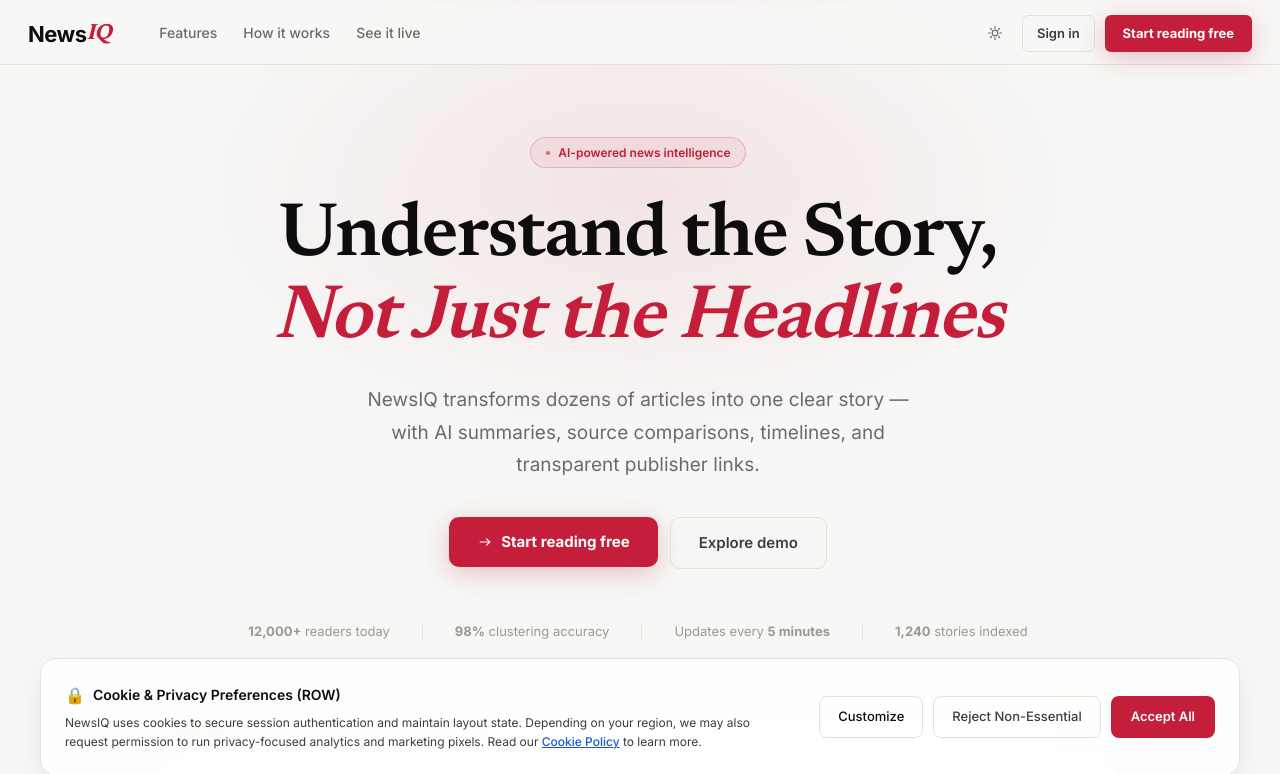
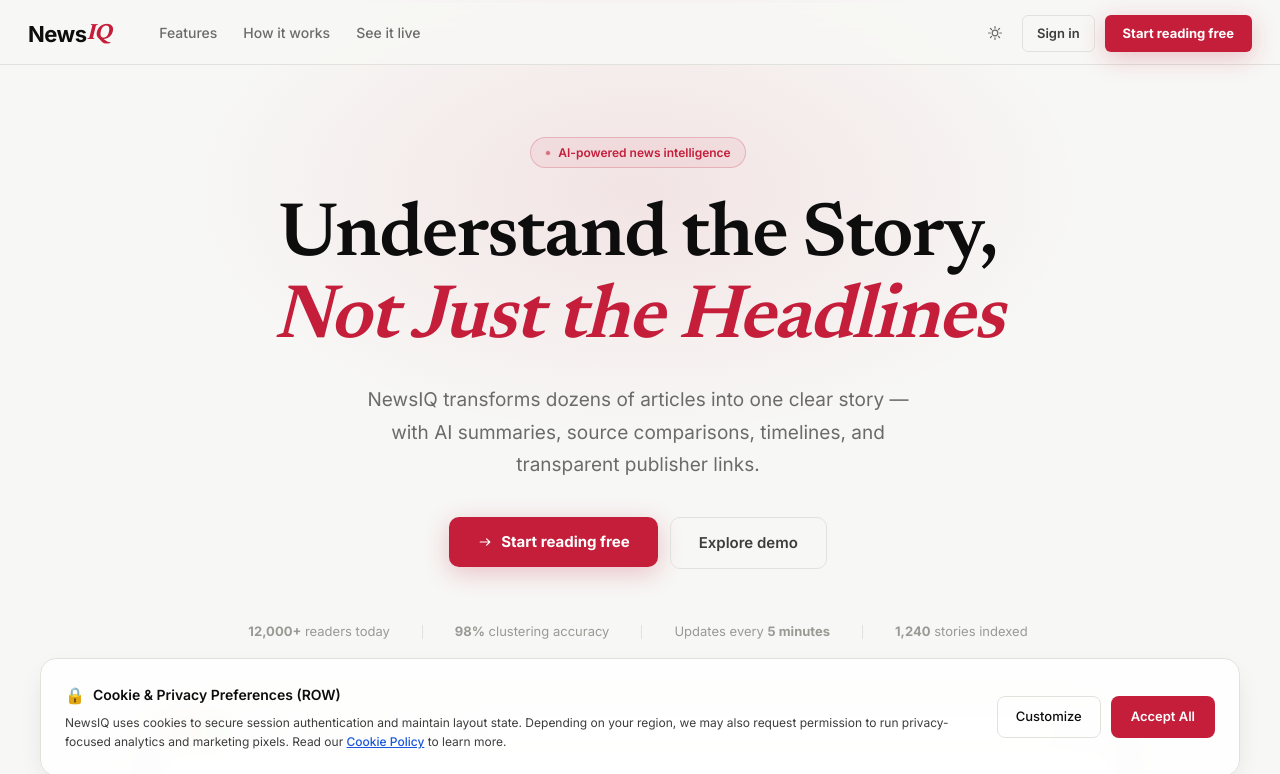
Before and after one commit to Unchartd/NewsIQ, a Next.js app in the folder apps/web/: page / in a window 1280 px wide. Shown: the top 774 px of the page. Built offline with nearby package versions, Linux system fonts and the light colour scheme; no server answers.

Commit message:
feat: remove reject non-essential button from main cookie consent banner

```diff
--- a/apps/web/src/components/legal/cookie-banner.tsx
+++ b/apps/web/src/components/legal/cookie-banner.tsx
@@ -96,24 +96,7 @@
             Customize
           </button>
 
-          <button
-            onClick={handleRejectAll}
-            style={{
-              background: "none",
-              border: "1px solid var(--border)",
-              color: "var(--ink2)",
-              padding: "10px 18px",
-              borderRadius: "8px",
-              fontSize: "13px",
-              fontWeight: 500,
-              cursor: "pointer",
-              transition: "background 0.2s",
-            }}
-            onMouseEnter={(e) => (e.currentTarget.style.backgroundColor = "var(--surface)")}
-            onMouseLeave={(e) => (e.currentTarget.style.backgroundColor = "transparent")}
-          >
-            Reject Non-Essential
-          </button>
+
 
           <button
             onClick={handleAcceptAll}
```
